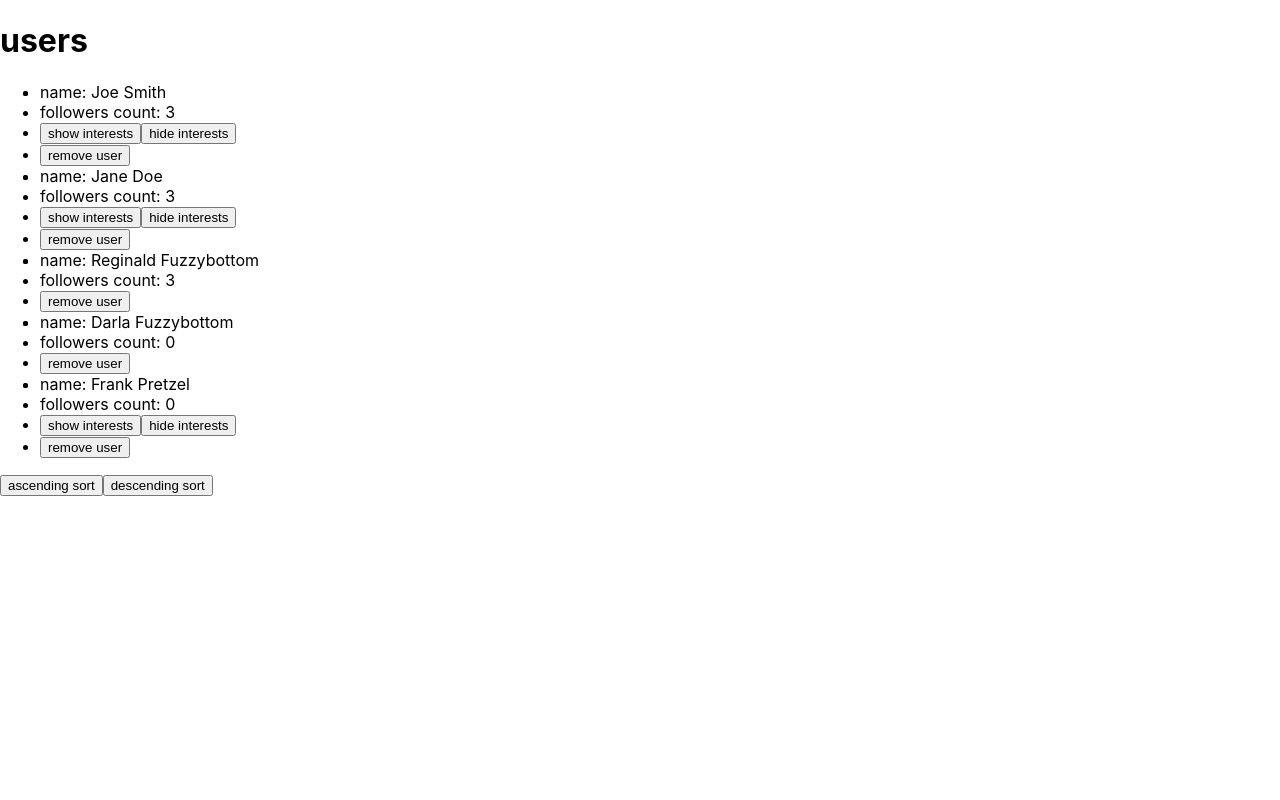
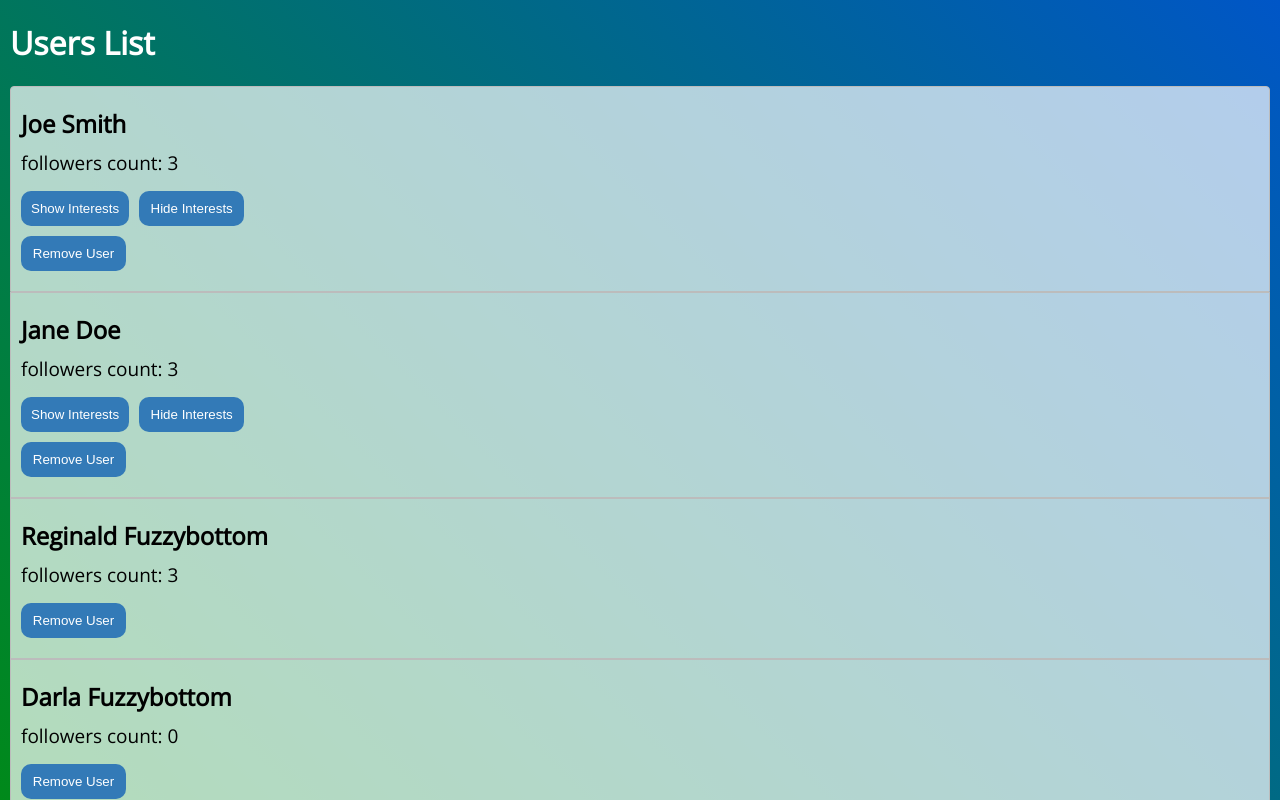
Before and after one commit to georgefikri/Trufla-React-Task, a React (Create React App) app: page / in a window 1280 px wide. Shown: the top 800 px of the page. Built offline with nearby package versions, Linux system fonts and the light colour scheme.

Commit message:
NEW: 1.move usersList.js inside folder with same name 2.install node-scss 3.styling done

```diff
--- a/package.json
+++ b/package.json
@@ -7,6 +7,7 @@
     "@testing-library/react": "^11.2.6",
     "@testing-library/user-event": "^12.8.3",
     "axios": "^0.21.1",
+    "node-sass": "^5.0.0",
     "react": "^17.0.2",
     "react-dom": "^17.0.2",
     "react-scripts": "4.0.3",
--- a/src/components/index.js
+++ b/src/components/index.js
@@ -1 +1 @@
-export * from './usersList'
+export * from './userLists/usersList'
--- /dev/null
+++ b/src/components/userLists/styles/styles.scss
@@ -0,0 +1,77 @@
+@import "./variables.scss";
+@import url("https://fonts.googleapis.com/css2?family=Open+Sans&family=Poppins&display=swap");
+
+body {
+  margin: 10px;
+  background: $body_bg;
+  font-family: "Open Sans", sans-serif;
+}
+h1 {
+  color: $white;
+}
+
+h1,
+button {
+  text-transform: capitalize;
+}
+
+.list-container {
+  .list-item {
+    border: 1px solid $silver;
+    padding: 10px;
+    background-color: $light_grey;
+
+    &:first-child {
+      border-top-left-radius: 4px;
+      border-top-right-radius: 4px;
+    }
+    &:last-child {
+      margin-bottom: 0;
+      border-bottom-right-radius: 4px;
+      border-bottom-left-radius: 4px;
+    }
+
+    .name {
+      font-size: 24px;
+      margin: 10px 0 10px;
+    }
+    .count {
+      font-size: 19px;
+      margin-bottom: 15px;
+    }
+
+    .interests-list {
+      span {
+        display: block;
+        font-size: 20px;
+        &::before {
+          content: "🔥";
+          padding-right: 5px;
+        }
+      }
+    }
+  }
+}
+
+.sorting-list {
+  button {
+    background: $white;
+    color: $black;
+  }
+}
+
+.margin-bottom-30 {
+  margin-bottom: 30px;
+}
+
+button {
+  border: 0;
+  background: $curious_Blue;
+  color: $white;
+  padding: 10px;
+  margin-bottom: 10px;
+  min-width: 105px;
+  border-radius: 10px;
+  margin-right: 10px;
+  cursor: pointer;
+}
--- /dev/null
+++ b/src/components/userLists/styles/variables.scss
@@ -0,0 +1,6 @@
+$white: #fff;
+$silver: #bcbcbc;
+$black: #000;
+$curious_Blue: #337ab7;
+$body_bg: linear-gradient(45deg, #009100 0%, #0056c7 100%);
+$light_grey: rgba(255, 255, 255, 0.7);
--- a/src/components/usersList.js
+++ b/src/components/userLists/usersList.js
@@ -1,5 +1,6 @@
 import React, {useState,useEffect} from 'react'
 import axios from 'axios'
+import './styles/styles.scss';
 
 function Users() {
 
@@ -75,15 +76,29 @@ const sort  = (sort) => {
     return (
         <div>
             <div>
-                <h1>users</h1>
-                <ul >
+                <h1>users list</h1>
+                <div className='margin-bottom-30 list-container'>
                 {users?.map(user => (
-                        <li key={user?.name}>
-                            <li>name: {user?.name}</li>
-                            <li>followers count: {user?.count}</li>
+                        <div key={user?.name} className='list-item'>
+                            <h3 className='name'>{user?.name}</h3>
+                            <div className='count'>followers count: {user?.count}</div>
+                            {showInterests !== []
+                                        &&showInterests.some(singleInterest => singleInterest.name === user?.name) &&
+                                        <div className='interests-list'>
+                                            <p>
+                                                {
+                                                    user?.interests?.map(interest => {
+                                                        return <span key={interest}>
+                                                            {interest}
+                                                            </span>
+                                                    })
+                                                }
+                                            </p>
+                                        </div>
+                            }
                             {
                                 user?.interests?.length ?
-                                <li>
+                                <div className='toggle-interests'>
                                     <button
                                         onClick ={()=>
                                             setShowInterests([...showInterests,
@@ -97,33 +112,23 @@ const sort  = (sort) => {
                                         hide interests
                                     </button>
 
-                                    {showInterests !== []
-                                        &&showInterests.some(singleInterest => singleInterest.name === user?.name) &&
-                                        <ul>
-                                            {
-                                                user?.interests?.map(interest => {
-                                                    return <li key={interest}>
-                                                        {interest}
-                                                    </li>
-                                                })
-                                            }
-                                        </ul>
-                                    }
-                                </li>
+                                </div>
                                 : undefined
                             }
-                            <li>
+                            <div className='remove-user'>
                                 <button onClick={()=> setUsers(users.filter((obj)=>{
                                             return obj.name !== user?.name;
                                         }))}>
                                     remove user
                                 </button>
-                            </li>
-                        </li>
+                            </div>
+                        </div>
                 ))}
-                </ul>
-                <button onClick={()=> sort('ascending')}>ascending sort</button>
-                <button onClick={()=> sort('descending')}>descending sort</button>
+                </div>
+                <div className='sorting-list'>
+                    <button onClick={()=> sort('ascending')}>ascending sort</button>
+                    <button onClick={()=> sort('descending')}>descending sort</button>
+                </div>
 
             </div>
         </div>
```
Also changed, not shown: 1 other file (tests, documents, lock files or other folders).
